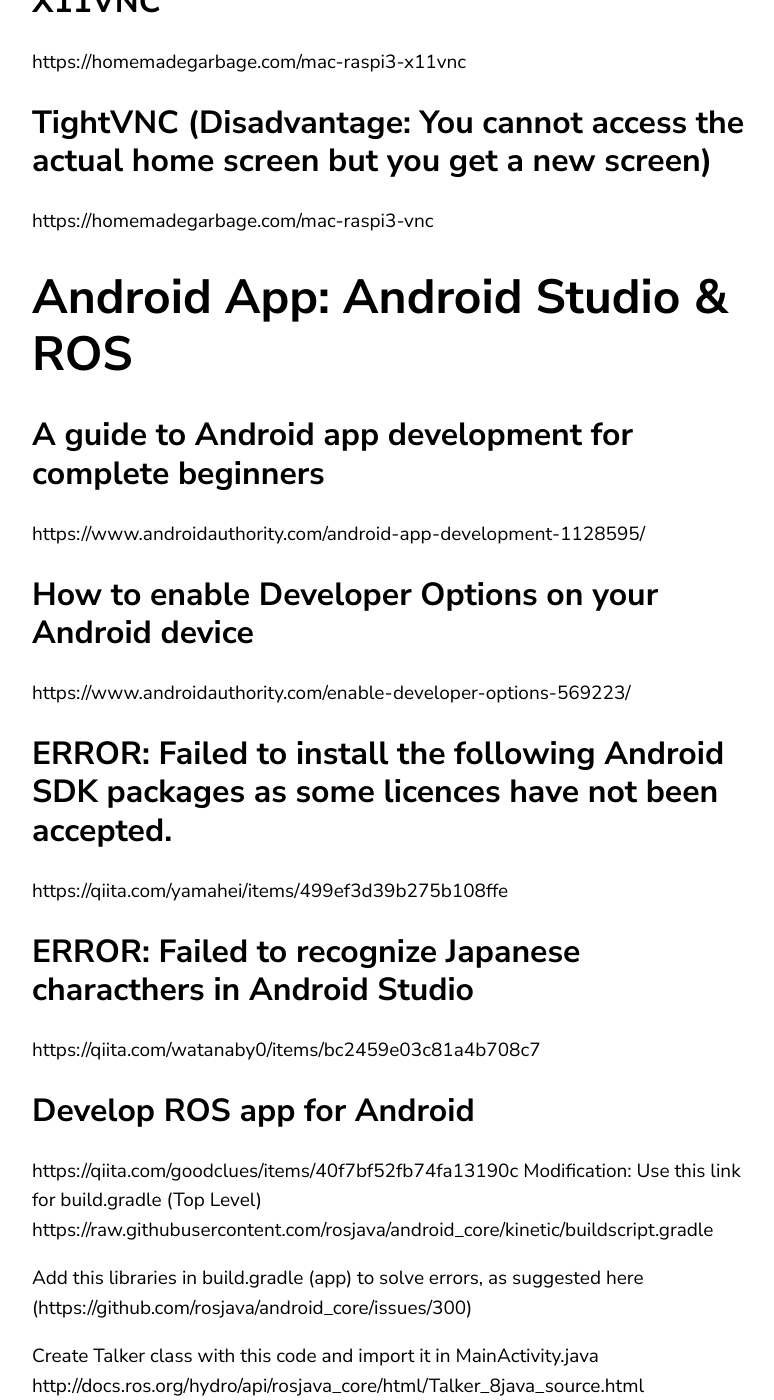
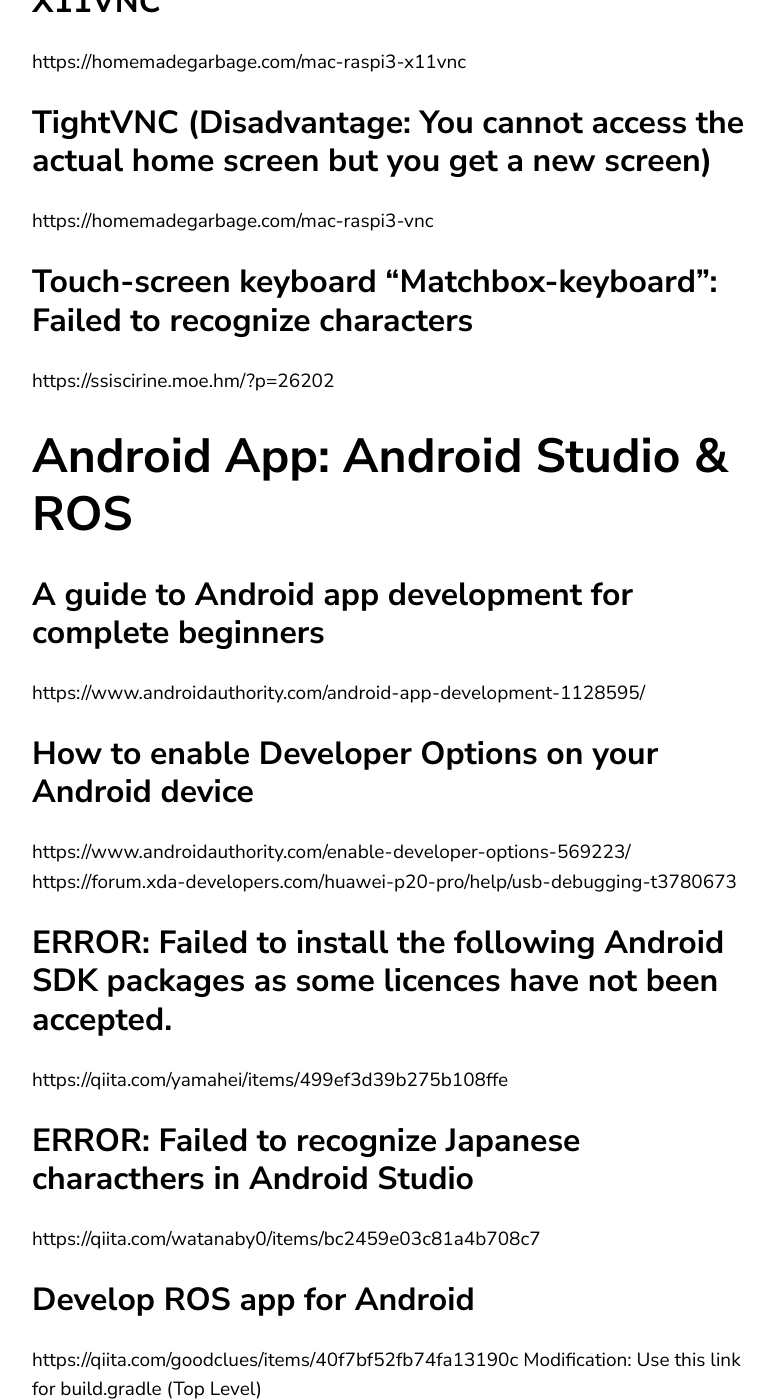
Before and after one commit to jluis9796/jluis9796.github.io, a Jekyll site: the page built from _posts/2020-05-31-manuals.markdown, in a window 1280 px wide and 1400 px high, scrolled down 1507 px. Shown: the whole window, without its empty margins (68-842 px from the left). Built offline with Jekyll 4.4.1, drawn with Linux system fonts in a browser that asks for light colours.

Commit message:
Update 2020-05-31-manuals.markdown

```diff
--- a/_posts/2020-05-31-manuals.markdown
+++ b/_posts/2020-05-31-manuals.markdown
@@ -30,6 +30,9 @@ https://homemadegarbage.com/mac-raspi3-x11vnc
 ## TightVNC (Disadvantage: You cannot access the actual home screen but you get a new screen)
 https://homemadegarbage.com/mac-raspi3-vnc
 
+## Touch-screen keyboard "Matchbox-keyboard": Failed to recognize characters
+https://ssiscirine.moe.hm/?p=26202
+
 # Android App: Android Studio & ROS
 
 ## A guide to Android app development for complete beginners
@@ -37,6 +40,7 @@ https://www.androidauthority.com/android-app-development-1128595/
 
 ## How to enable Developer Options on your Android device
 https://www.androidauthority.com/enable-developer-options-569223/
+https://forum.xda-developers.com/huawei-p20-pro/help/usb-debugging-t3780673
 
 ## ERROR: Failed to install the following Android SDK packages as some licences have not been accepted.
 https://qiita.com/yamahei/items/499ef3d39b275b108ffe
```
